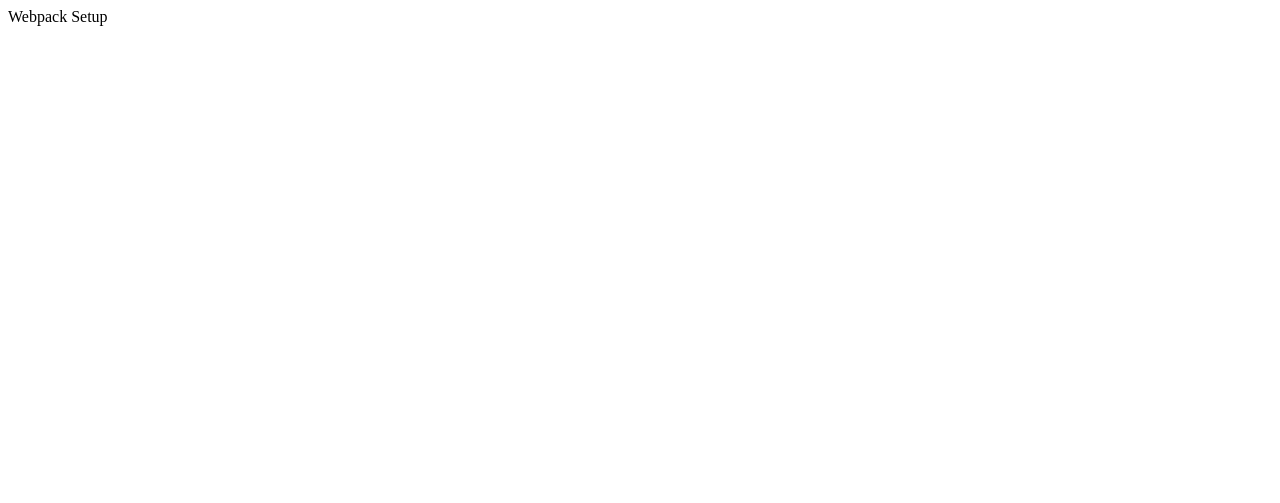
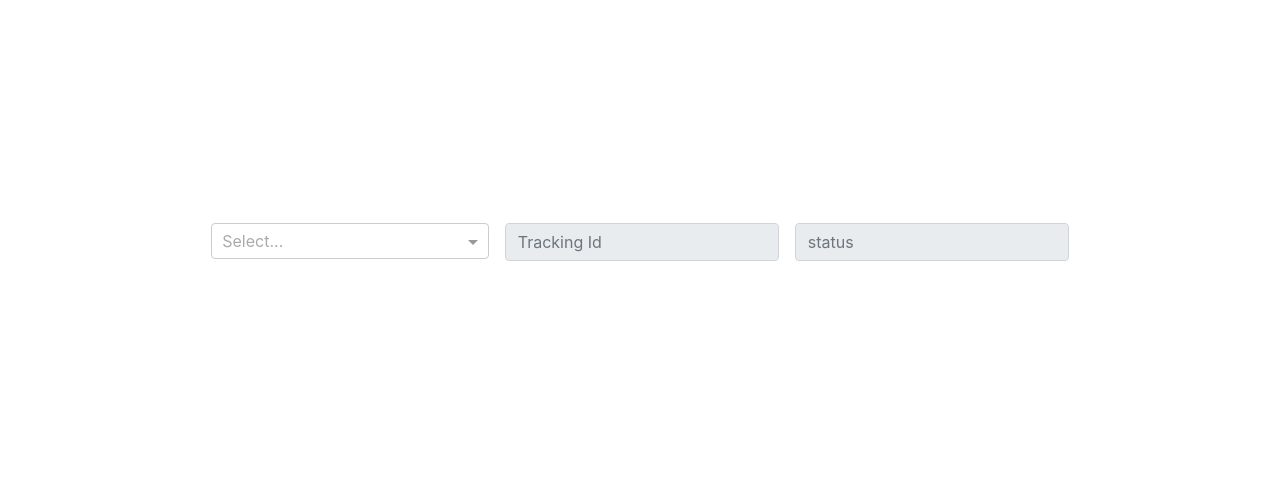
Before and after one commit to rajatdhoot123/CourierTracking, a React app: page / in a window 1280 px wide. Built offline with nearby package versions, Linux system fonts and the light colour scheme.

Commit message:
minimal frontend ready to track indian courier

```diff
--- /dev/null
+++ b/src/components/App/home.js
@@ -0,0 +1,10 @@
+import React, { Component } from "react";
+import Tracking from '../Tracking/tracking';
+
+export default class Home extends Component {
+    render() {
+        return (
+            <div className="d-flex" style={{minHeight: "500px"}}><Tracking /></div>
+        )
+    }
+}
--- /dev/null
+++ b/src/components/Tracking/tracking.js
@@ -0,0 +1,93 @@
+import React, { Component, Fragment} from "react";
+import Select from 'react-select';
+import reactSelectStyles from 'react-select/dist/react-select.css'
+import axios from "axios";
+
+const getTrackingDetails = (courier, trackingId) => {
+    return axios.get(`https://desolate-retreat-95865.herokuapp.com/${courier}/${trackingId}`)
+}
+
+
+export default class Tracking extends Component {
+    state = {
+        selectedOption: '',
+        trackingId:'',
+        response: null
+    }
+    handleChange = (selectedOption) => {
+        this.setState({ selectedOption });
+    }
+
+    handleTrackingId = (e) => {
+        this.setState({ trackingId: e.target.value },() => {
+            switch (this.state.selectedOption.value) {
+                case 'DelhiVery':
+                (this.state.trackingId.length == 13) &&
+                    getTrackingDetails('delhiVery', this.state.trackingId)
+                        .then((result) => this.setState({ response: result.data }))
+                        .catch((error) => this.setState({ response: error }))
+                    break;
+                case 'Ecom':
+                (this.state.trackingId.length == 9) &&
+                    getTrackingDetails('ecom', this.state.trackingId)
+                        .then((result) => this.setState({ response: result.data }))
+                        .catch((error) => this.setState({ response: error }))
+                    break;
+                case 'Bluedart':
+                (this.state.trackingId.length == 11) &&
+                    getTrackingDetails('bluedart', this.state.trackingId)
+                        .then((result) => this.setState({ response: result.data }))
+                        .catch((error) => this.setState({ response: error }))
+                    break;
+                case 'Ekart':
+                (this.state.trackingId.length == 14) &&
+                    getTrackingDetails('ekart', this.state.trackingId)
+                    .then((result) => this.setState({response: result.data}))
+                    .catch((error) => this.setState({response: error}))
+                    break;
+                case 'XpressBees':
+                (this.state.trackingId.length == 14) &&
+                    getTrackingDetails('xpressBees', this.state.trackingId)
+                    .then((result) => this.setState({ response: result.data }))
+                    .catch((error) => this.setState({ response: error }))
+                    break;
+                default:
+                    break;
+            }
+        });
+    }
+    render() {
+        let courierProvider = [
+            { value: 'DelhiVery', label: 'Delhivery' },
+            { value: 'Ekart', label: 'Ekart' },
+            { value: 'Bluedart', label: 'Bluedart' },
+            { value: 'Ecom', label: 'Ecom' },
+            { value: 'XpressBees', label: 'Xpressbees' },
+        ]
+        const { selectedOption } = this.state;
+        const value = selectedOption && selectedOption.value;
+        return (
+            <div className="container d-flex justify-content-center align-self-center">
+                <div className="w-25 mx-2">
+                    <Select
+                        name="form-field-name"
+                        value={value}
+                        onChange={this.handleChange}
+                        options={courierProvider}
+                    />
+                </div>
+                <div className="form-group mx-2">
+                    <input type="text"
+                    className="form-control"
+                    id="trackingNo" value={this.state.trackingId}
+                    onChange={this.handleTrackingId}
+                    placeholder="Tracking Id"
+                    readOnly={!this.state.selectedOption}/>
+                </div>
+                <div className="form-group mx-2">
+                    <input type="text" className="form-control" id="status" value={(!this.state.response) ? '' : this.state.response.result[0].detail} placeholder="status" readOnly />
+                </div>
+            </div>
+        );
+    }
+}
--- /dev/null
+++ b/src/components/index.js
@@ -0,0 +1 @@
+export { default as Home } from './App/home'
--- a/src/index.html
+++ b/src/index.html
@@ -2,6 +2,8 @@
 <html lang="en">
 
 <head>
+    <link rel="stylesheet" href="https://maxcdn.bootstrapcdn.com/bootstrap/4.0.0/css/bootstrap.min.css" integrity="sha384-Gn5384xqQ1aoWXA+058RXPxPg6fy4IWvTNh0E263XmFcJlSAwiGgFAW/dAiS6JXm"
+        crossorigin="anonymous">
     <meta charset="UTF-8">
     <meta name="viewport" content="width=device-width, initial-scale=1.0">
     <meta http-equiv="X-UA-Compatible" content="ie=edge">
--- a/src/index.js
+++ b/src/index.js
@@ -1,10 +1,10 @@
 import React, { Component } from 'react';
 import ReactDOM from "react-dom";
-
+import { Home } from "./components";
 class App extends Component {
     render() {
         return (
-            <div> Webpack Setup </div>
+            <div> <Home /> </div>
         )
     }
 }
--- a/webpack.config.js
+++ b/webpack.config.js
@@ -1,6 +1,11 @@
-const HtmlWebPackPlugin = require('html-webpack-plugin');
+const HtmlWebPackPlugin = require("html-webpack-plugin");
 
-module.exports  = {
+const htmlWebpackPlugin = new HtmlWebPackPlugin({
+    template: "./src/index.html",
+    filename: "./index.html"
+});
+
+module.exports = {
     module: {
         rules: [
             {
@@ -9,13 +14,26 @@ module.exports  = {
                 use: {
                     loader: "babel-loader"
                 }
+            },
+            {
+                test: /\.css$/,
+                use: [
+                    {
+                        loader: "style-loader"
+                    },
+                    {
+                        loader: "css-loader",
+                        options: {
+                            modules: false,
+                            importLoaders: 1,
+                            localIdentName: "[name]_[local]_[hash:base64]",
+                            sourceMap: true,
+                            minimize: true
+                        }
+                    }
+                ]
             }
         ]
     },
-    plugins: [
-        new HtmlWebPackPlugin({
-            template: "./src/index.html",
-            filename: "./index.html"
-        })
-    ]
-}
+    plugins: [htmlWebpackPlugin]
+};
```
Also changed, not shown: package.json (+6 -1 lines), .babelrc, 3 other files.
